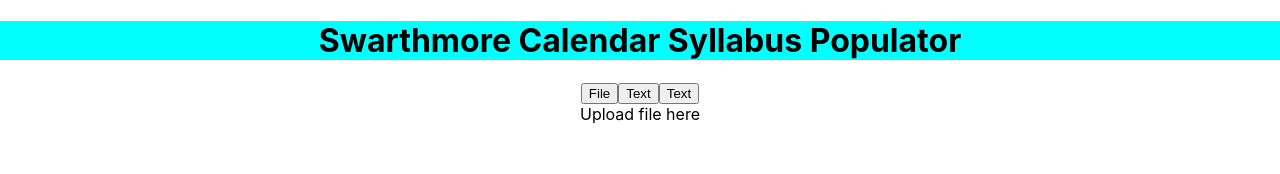
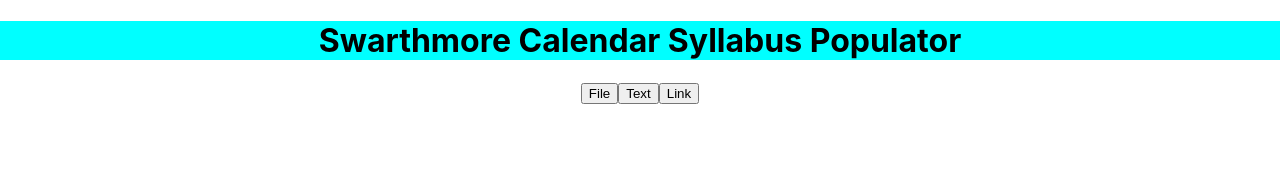
Before and after one commit to CPSC71-Syllabus-Populator/Swarthmore-Syllabus-Populator, a React (Create React App) app in the folder swarthmore-syllabus-populator/: page / in a window 1280 px wide. Shown: the top 174 px of the page. Built offline with nearby package versions, Linux system fonts and the light colour scheme.

Commit message:
practicing using state

```diff
--- a/swarthmore-syllabus-populator/public/index.html
+++ b/swarthmore-syllabus-populator/public/index.html
@@ -9,7 +9,7 @@
       name="description"
       content="Web site created using create-react-app"
     />
-    <link rel="apple-touch-icon" href="%PUBLIC_URL%/logo192.png" />
+    <link rel="apple-touch-icon"/>
     <!--
       manifest.json provides metadata used when your web app is installed on a
       user's mobile device or desktop. See https://developers.google.com/web/fundamentals/web-app-manifest/
--- a/swarthmore-syllabus-populator/src/Components/HomePage/FileInputBox/FileInputBox.js
+++ b/swarthmore-syllabus-populator/src/Components/HomePage/FileInputBox/FileInputBox.js
@@ -1,9 +1,9 @@
-import React from 'react'
+import React from 'react';
 
 const FileInputBox = () => {
     return (
         <div>
-            Upload file here
+            <input type="file" name="file" />
         </div>
     )
 }
--- a/swarthmore-syllabus-populator/src/Components/HomePage/HomePage.js
+++ b/swarthmore-syllabus-populator/src/Components/HomePage/HomePage.js
@@ -1,21 +1,21 @@
-import React from 'react'
+import React from 'react';
 import { useState } from "react";
-import FileInputBox from "./FileInputBox/FileInputBox"
-import TextInputBox from "./TextInputBox/TextInputBox"
-import LinkInputBox from "./LinkInputBox/LinkInputBox"
+import FileInputBox from "./FileInputBox/FileInputBox";
+import TextInputBox from "./TextInputBox/TextInputBox";
+import LinkInputBox from "./LinkInputBox/LinkInputBox";
 
 const HomePage = () => {
-    const [inputMethod, setInputMethod] = useState("File");
+    const [inputMethod, setInputMethod] = useState("");
     return (
         <div>
             <div>
                 <button onClick={() => {setInputMethod("File")}}> File </button>
                 <button onClick={() => {setInputMethod("Text")}}> Text </button>
-                <button onClick={() => {setInputMethod("Link")}}> Text </button>
+                <button onClick={() => {setInputMethod("Link")}}> Link </button>
             </div>
-            {inputMethod == "File" ? <FileInputBox/> : <></>}
-            {inputMethod == "Text" ? <TextInputBox/> : <></>}
-            {inputMethod == "Link" ? <LinkInputBox/> : <></>}
+            {inputMethod === "File" ? <FileInputBox/> : <></>}
+            {inputMethod === "Text" ? <TextInputBox/> : <></>}
+            {inputMethod === "Link" ? <LinkInputBox/> : <></>}
         </div>
     )
 }
--- a/swarthmore-syllabus-populator/src/Components/HomePage/LinkInputBox/LinkInputBox.js
+++ b/swarthmore-syllabus-populator/src/Components/HomePage/LinkInputBox/LinkInputBox.js
@@ -1,9 +1,36 @@
-import React from 'react'
+import React from 'react';
+import { useState } from "react";
 
 const LinkInputBox = () => {
+    const [link, setLink] = useState("");
+
+    const onChange = () => {
+        console.log(link);
+    }
+
+    const handleChange = (e) => {
+        setLink(e.target.value)
+        console.log(e.target.value)
+        console.log(link)
+    }
+
+    const resetField = () => {
+        setLink("");
+    }
+
     return (
         <div>
-            Link input box here
+            <input
+                type="text"
+                placeholder="Paste link here"
+                onChange={handleChange}
+                name="name"
+            />
+            <input
+                type="submit"
+                value="Submit"
+                onClick={resetField}
+            />
         </div>
     )
 }
--- a/swarthmore-syllabus-populator/src/Components/HomePage/TextInputBox/TextInputBox.js
+++ b/swarthmore-syllabus-populator/src/Components/HomePage/TextInputBox/TextInputBox.js
@@ -1,9 +1,9 @@
-import React from 'react'
+import React from 'react';
 
 const TextInputBox = () => {
     return (
         <div>
-            Text input box here
+            <textarea placeholder="Paste text here" rows="4" cols="50"></textarea>
         </div>
     )
 }
```
Also changed, not shown: swarthmore-syllabus-populator/src/Components/HomePage/FileInputBox/index.js (deleted, +0 -11 lines).
